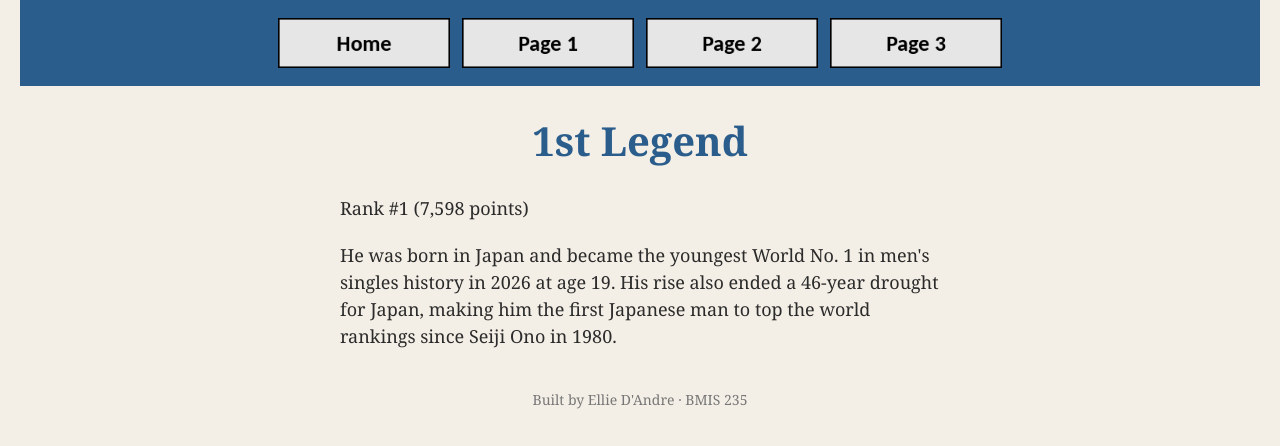
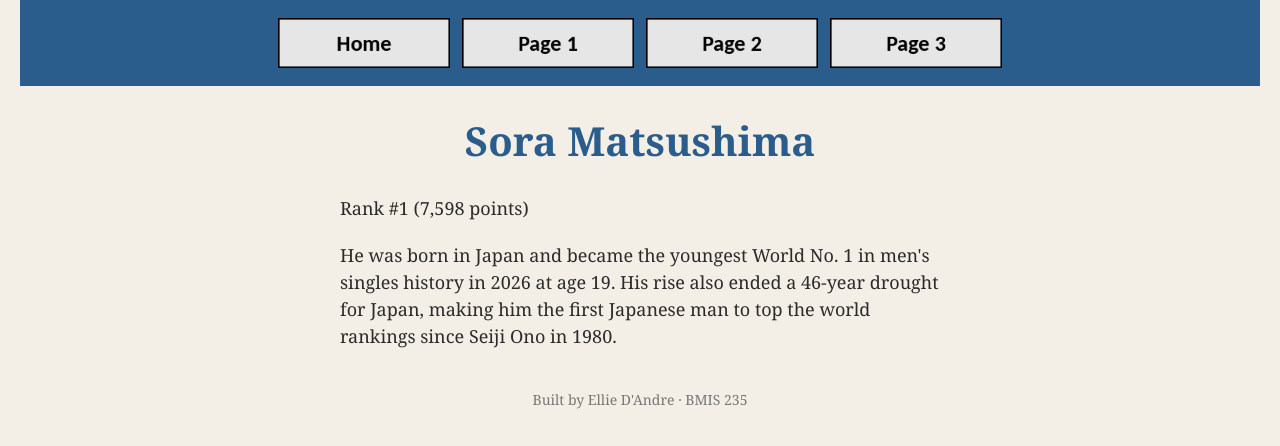
Before and after one commit to elliedeandre/bmis-html-4, a plain HTML site: page page1.html in a window 1280 px wide. Drawn offline with Linux system fonts and the light colour scheme.

Commit message:
Update heading to 'Sora Matsushima'

```diff
--- a/page1.html
+++ b/page1.html
@@ -28,7 +28,7 @@
     <a href="page3.html"><img src="img/page3.png" alt="Page 3"></a>
 </nav>
 
-<h1>1st Legend</h1>
+<h1>Sora Matsushima</h1>
 <p>Rank #1 (7,598 points)</p>
 <p>He was born in Japan and became the youngest World No. 1 in men's singles history in 2026 at age 19. His rise also ended a 46-year drought for Japan, making him the first Japanese man to top the world rankings since Seiji Ono in 1980.</p>
 
```
